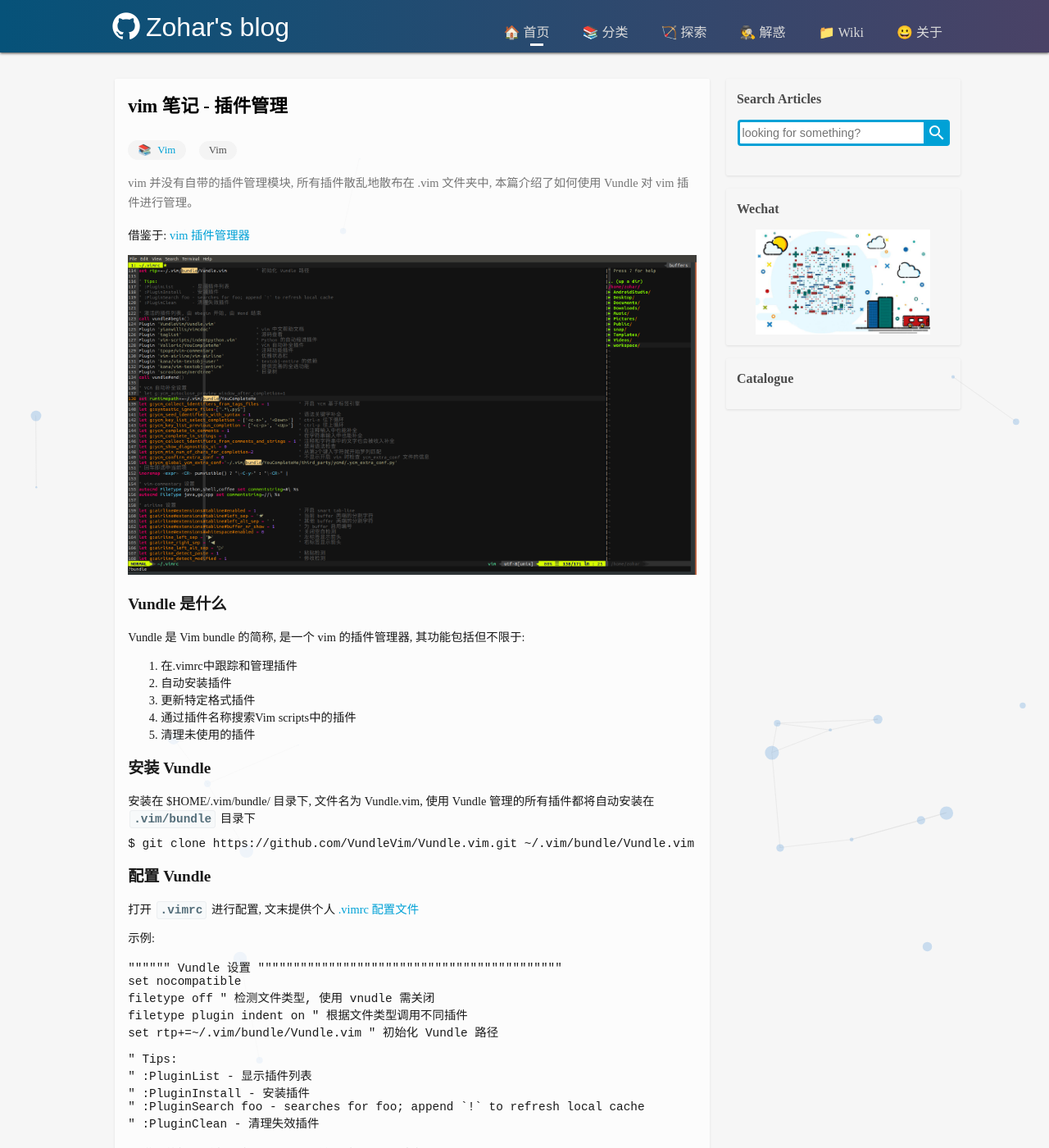
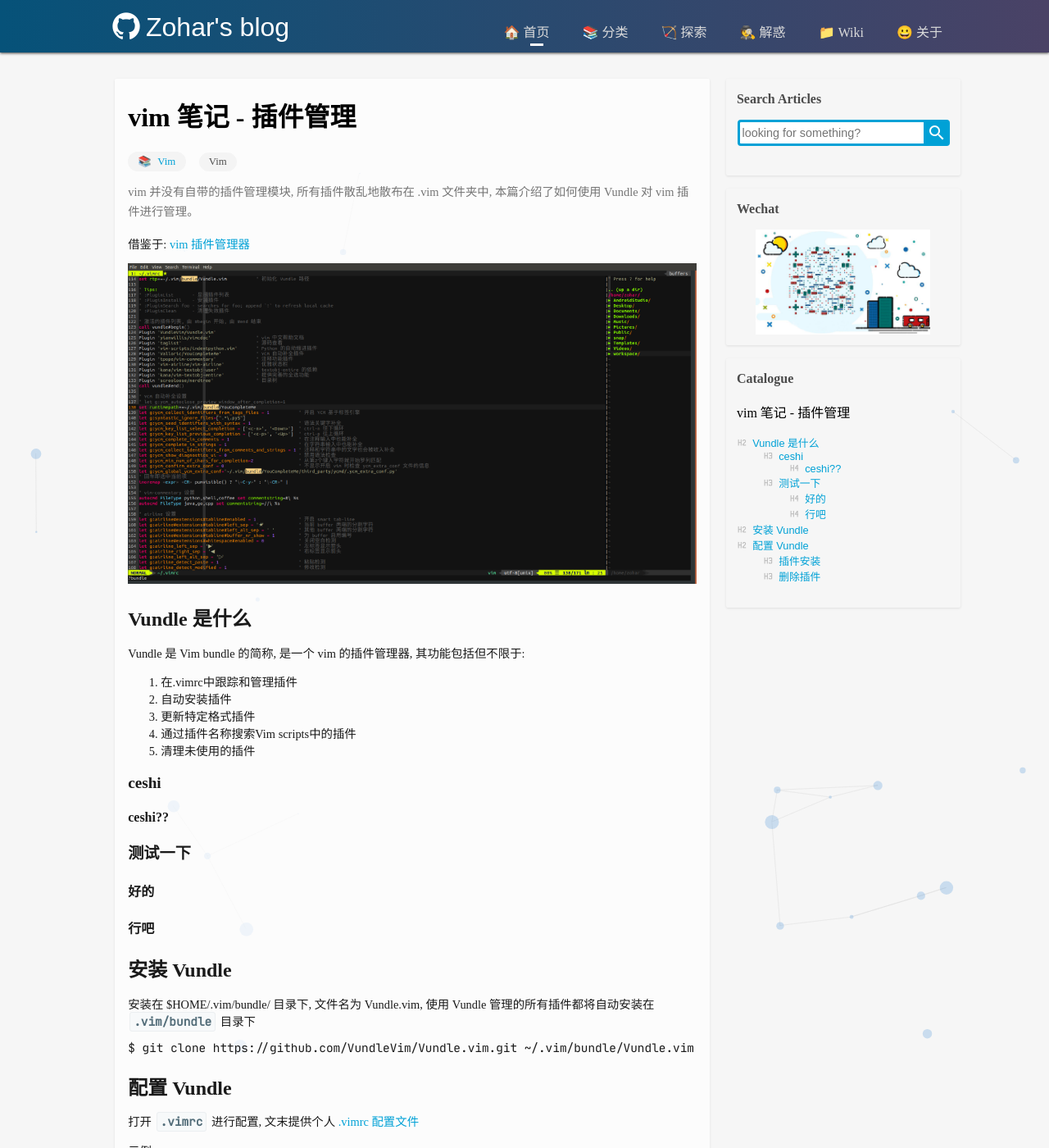
Before and after one commit to zoharyips/zoharyips.github.io, a Jekyll site: the page built from _posts/vim/2019-04-15-vim-vundle.md, in a window 1280 px wide and 1400 px high. Shown: the whole window at 82% size. Built offline with Jekyll 4.4.1, drawn with Linux system fonts in a browser that asks for light colours.

Commit message:
finish Catalogue Bar

```diff
--- a/_includes/sidebar-catalogue.html
+++ b/_includes/sidebar-catalogue.html
@@ -1,37 +1,75 @@
 <h2 class="sidebar-item__title transition3">Catalogue</h2>
-<div></div>
+<div class="catalogue" id="catalogue">
+    <p class="catalogue__page-title">{{ page.title }}</p>
+    <ul class="catalogue__list"></ul>
+</div>
 <script>
+    class Title {
+        static LEVEL_H1 = 1;
+        static LEVEL_H2 = 2;
+        static LEVEL_H3 = 3;
+        static LEVEL_H4 = 4;
+
+        constructor(element, level) {
+            this.element = element;
+            this.level = level;
+            this.subTitles = new Array();
+        }
+
+        static generateCatalogue (title, parentElement) {
+            if (title === null) {
+                return;
+            }
+            let ul = parentElement;
+            if (title.level !== Title.LEVEL_H1) {
+                let li = document.createElement("li");
+                li.setAttribute('class', 'mdi');
+                li.setAttribute('data-mdi', 'format-header-' + title.level);
+                li.innerHTML = '<a href="javascript:window.scrollTo({top:' + document.getElementById(title.element.getAttribute('id')).offsetTop + ', behavior: \'smooth\'})">' + title.element.innerText + '</a>'
+                parentElement.appendChild(li);
+                ul = document.createElement("ul");
+                parentElement.appendChild(ul);
+            }
+            for (const subTitle of title.subTitles) {
+                Title.generateCatalogue(subTitle, ul);
+            }
+        }
+
+        addSubTitle(element, level) {
+            let newChild = new Title(element, level);
+            this.subTitles.push(newChild);
+            return newChild;
+        }
+    }
     let article = document.getElementsByTagName('article')[0];
-    console.log(article);
     let elements = article.children;
-    let titles = new Array();
-    let currentH2Index = currentH3Index = -1;
+    Title.rootTitle = new Title(document.getElementsByTagName('h1')[0], Title.LEVEL_H1);
+    let currentH2 = currentH3 = null;
     for (let index = 0; index < elements.length; index++) {
         const element = elements[index];
         const tagName = element.localName.toLowerCase();
         switch (tagName) {
             case 'h2':
-                currentH2Index++;
-                currentH3Index = -1;
-                titles.push([[element]]);
-                // titles[++currentH2Index][++currentH3Index][++currentH4Index] = element;
+                currentH2 = Title.rootTitle.addSubTitle(element, Title.LEVEL_H2);
                 break;
             case 'h3':
-                currentH3Index++;
-                console.log(titles[currentH2Index]);
-
-                titles[currentH2Index].push([element]);
-                // titles[currentH2Index][++currentH3Index][++currentH4Index] = element;
+                currentH3 = currentH2.addSubTitle(element, Title.LEVEL_H3);
                 break;
             case 'h4':
-                console.log(titles[currentH2Index][currentH3Index]);
-                titles[currentH2Index][currentH3Index].push(element);
-                // titles[currentH2Index][currentH3Index][++currentH4Index] = element;
+                currentH3.addSubTitle(element, Title.LEVEL_H4);
                 break;
             default:
                 break;
         }
+    }
+    // 遍历树，输出标题
+    let catalogue = document.getElementsByClassName('catalogue__list')[0];
+    Title.generateCatalogue(Title.rootTitle, catalogue);
 
+    const catalogueSection = document.getElementById('sidebar-catalogue');
+    window.onscroll = function() {
+        if (document.documentElement.scrollTop - catalogueSection.offsetTop > 0) {
+            console.log("funny");
+        }
     }
-
 </script>
--- a/_includes/sidebar.html
+++ b/_includes/sidebar.html
@@ -10,7 +10,7 @@
         </div>
     {%- endif -%}
     {%- if page.catalogue -%}
-        <div class="sidebar-item transition3">
+        <div class="sidebar-item transition3" id="sidebar-catalogue">
             {%- include sidebar-catalogue.html -%}
         </div>
     {%- endif -%}
--- a/_posts/vim/2019-04-15-vim-vundle.md
+++ b/_posts/vim/2019-04-15-vim-vundle.md
@@ -24,6 +24,16 @@
 3. 更新特定格式插件
 4. 通过插件名称搜索Vim scripts中的插件
 5. 清理未使用的插件
+
+### ceshi
+
+#### ceshi??
+
+### 测试一下
+
+#### 好的
+
+#### 行吧
 
 ## 安装 Vundle
 
--- a/assets/css/global.css
+++ b/assets/css/global.css
@@ -76,6 +76,9 @@
     top: 0;
     left: 0;
     z-index: var(--z-index-page-after);
+}
+body code {
+    font-family: JetBrainsMono!important;
 }
 
 /* Header */
@@ -677,20 +680,19 @@
     background: rgba(255, 255, 255, 0.7);
 }
 .post h1 {
-    font-size: 1.4rem;
+    font-size: 1.8  rem;
 }
 .post_description {
-    margin: 1rem 0;
+    margin: 0 0 1rem 0;
     color: var(--color-text-dark-secondary);
     font-size: 0.9rem;
     line-height: 1.5rem;
-
 }
 
 /* Meta Info */
 .meta-info {
     margin-right: 1rem;
-    margin-block-start: 1em;
+    margin-block-end: 1em;
     padding: 0.2rem 0.7rem;
     display: inline-block;
     font-size: 0.8rem;
@@ -740,13 +742,18 @@
     font-size: 0.9rem;
 }
 article h2 {
+    font-size: 1.5rem;
+}
+article h3 {
     font-size: 1.2rem;
 }
-article h3 {
+article h4 {
     font-size: 1rem;
 }
+article h2,
+article h3,
 article h4 {
-    font-size: 0.9rem;
+    margin-bottom: 0;
 }
 article em {
     margin-left: 0.3em;
@@ -831,6 +838,10 @@
 }
 article del {
     color: var(--color-text-dark-thirdary);
+}
+article sup,
+article sub {
+    font-size: 0.6rem;
 }
 
 /* 目录 */
@@ -989,7 +1000,7 @@
     color: var(--color-text-dark-secondary);
 }
 
-/* Qr code */
+/* Sidebar - Qr code */
 .sidebar__qrcode {
     margin: 0 auto;
     display: block;
@@ -1016,10 +1027,41 @@
     transform: translate(-50%, -50%);
 }
 
+/* Sidebar - Catalogue */
+.catalogue ul {
+    padding-left: 2em;
+    list-style: none;
+}
+.catalogue li {
+    font-size: 0.8rem;
+}
+.catalogue li::before {
+    line-height: 1.2em;
+    margin-right: 0.5em;
+    color: var(--color-divider);
+}
+.catalogue a {
+    color: var(--color-primary);
+    text-decoration: none;
+}
+.catalogue li:hover > a {
+    cursor: pointer;
+    color: var(--color-primary-dark);
+}
+.catalogue__list {
+    padding-left: 0!important;
+}
+
 /* Material Design Icon */
 @font-face {
     font-family: "Material Design Icons";
     src: url("../fonts/materialdesignicons-webfont.woff2") format("woff2");
+    font-weight: normal;
+    font-style: normal;
+}
+@font-face {
+    font-family: "JetBrainsMono";
+    src: url("../fonts/JetBrainsMono-Regular.woff2") format("woff2");
     font-weight: normal;
     font-style: normal;
 }
@@ -1149,6 +1191,15 @@
 .mdi[data-mdi="alert-circle-outline"]::before {
     content: "\F05D6";
 }
+.mdi[data-mdi="format-header-2"]::before {
+    content: "\F026C";
+}
+.mdi[data-mdi="format-header-3"]::before {
+    content: "\F026D";
+}
+.mdi[data-mdi="format-header-4"]::before {
+    content: "\F026E";
+}
 
 /* Language icons */
 .lang::before {
```
Also changed, not shown: assets/fonts/JetBrainsMono-Regular.woff2 (added).
